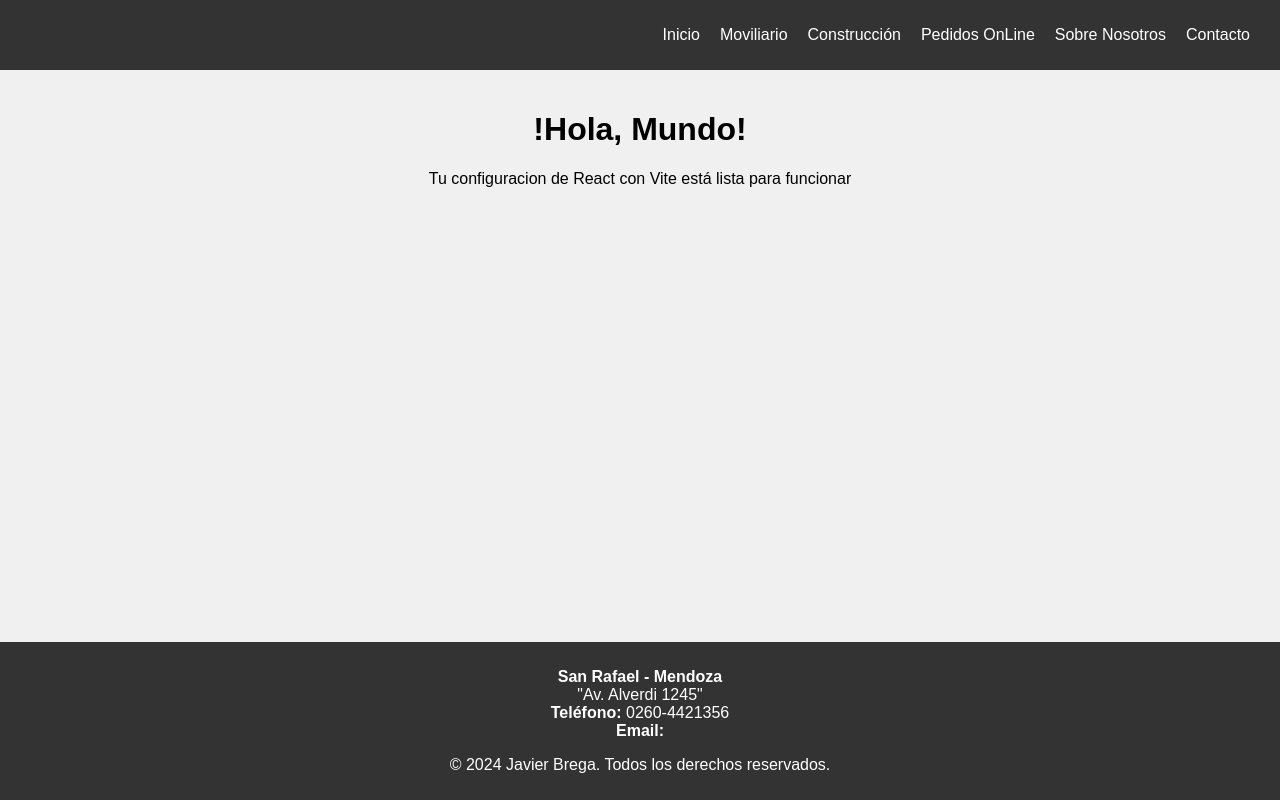
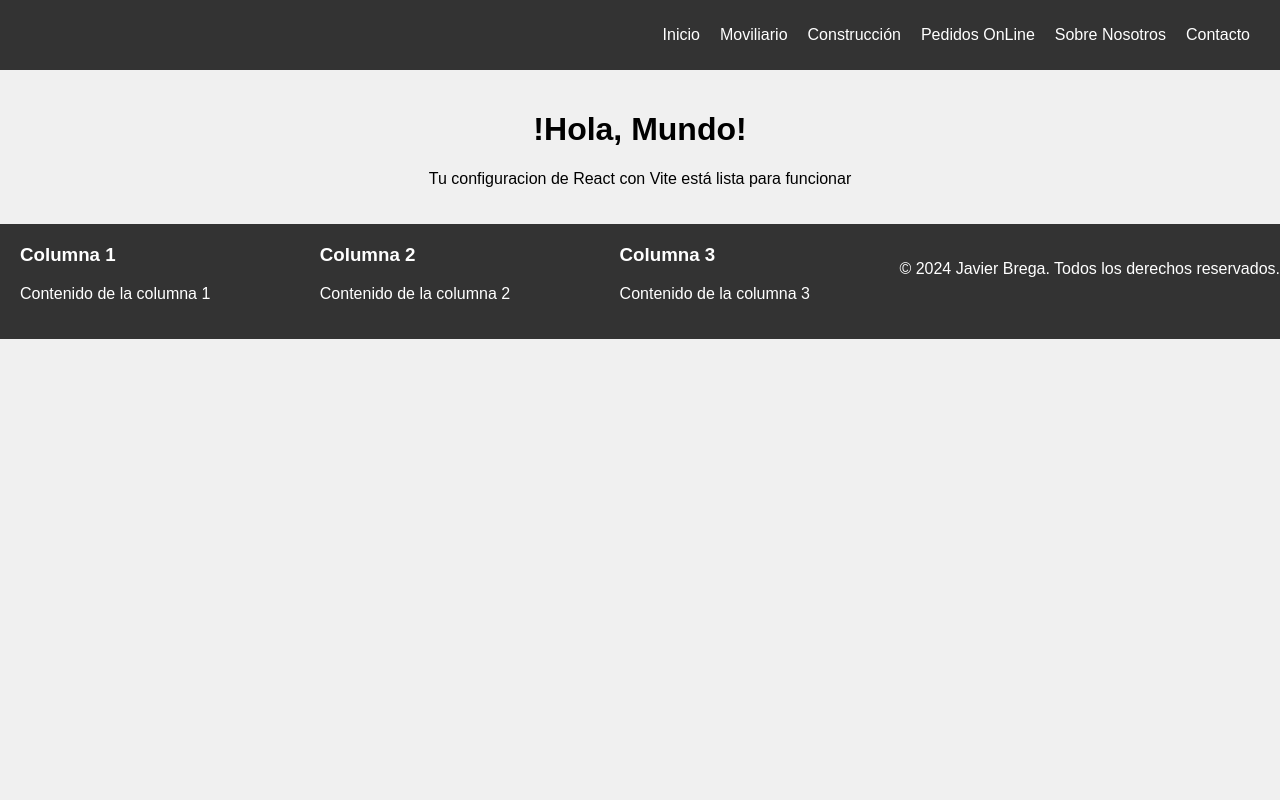
Before and after one commit to javierbrega/test1React, a React (Vite) app in the folder test1/: page / in a window 1280 px wide. Built offline with nearby package versions, Linux system fonts and the light colour scheme.

Commit message:
sigo avanzando con el footer agrego 3 columnas para datos

```diff
--- a/test1/src/Footer.jsx
+++ b/test1/src/Footer.jsx
@@ -3,20 +3,24 @@ import React from 'react';
 
 function Footer() {
   return (
-    <footer>
 
-      <div className='datos'>
-        <p>
-          <strong>San Rafael - Mendoza</strong>
-          <br />
-          "Av. Alverdi 1245"
-          <br />
-          <strong>Teléfono:</strong> 0260-4421356
-          <br />
-          <strong>Email:</strong>
-        </p>
 
-      </div>
+
+<footer>
+  <div className="footer-column">
+    <h3>Columna 1</h3>
+    <p>Contenido de la columna 1</p>
+  </div>
+  <div className="footer-column">
+    <h3>Columna 2</h3>
+    <p>Contenido de la columna 2</p>
+  </div>
+  <div className="footer-column">
+    <h3>Columna 3</h3>
+    <p>Contenido de la columna 3</p>
+  </div>
+
+
 
 
 
--- a/test1/src/index.css
+++ b/test1/src/index.css
@@ -42,16 +42,16 @@ main {
 footer {
   background-color: #333;
   color: #fff;
-  padding: 10px 0;
-  position: absolute;
-  width: 100%;
-  bottom: 0;
+  padding: 20px 0;
+  display: flex;
+  justify-content: space-around; /* Distribuye las columnas equitativamente */
+  text-align: left; /* Alinea el texto a la izquierda */
 }
-h5 {
-  margin: 10;
-  margin-left: 20px;
-  text-align: left;
+.footer-column {
+  flex: 1; /* Cada columna ocupa el mismo espacio */
+  padding: 0 20px; /* Añade un poco de espacio entre las columnas */
 }
+.footer-column h3 { margin-top: 0; }
 
 .menu-icon {
   font-size: 2rem;
@@ -102,4 +102,11 @@ h5 {
   .nav-menu li a {
     color: #fff;
   }
+  footer {
+    flex-direction: column; /* Cambia a una sola columna en pantallas pequeñas */
+    text-align: center; /* Centra el texto en pantallas pequeñas */
+  }
+  .footer-column {
+    padding: 10px 0; /* Ajusta el padding para pantallas pequeñas */
+  }
 }
```
